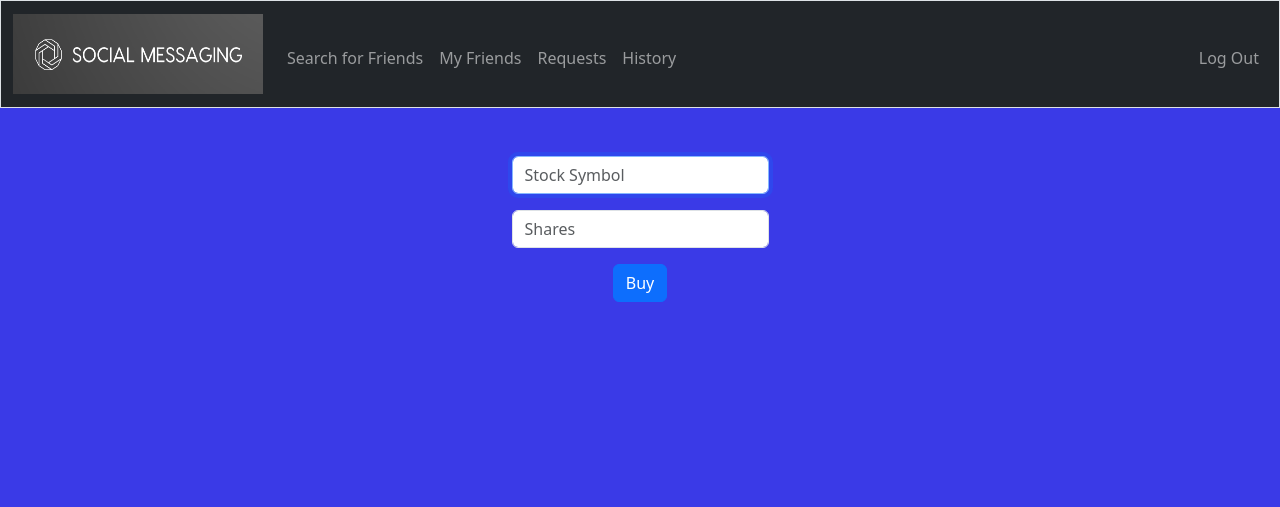
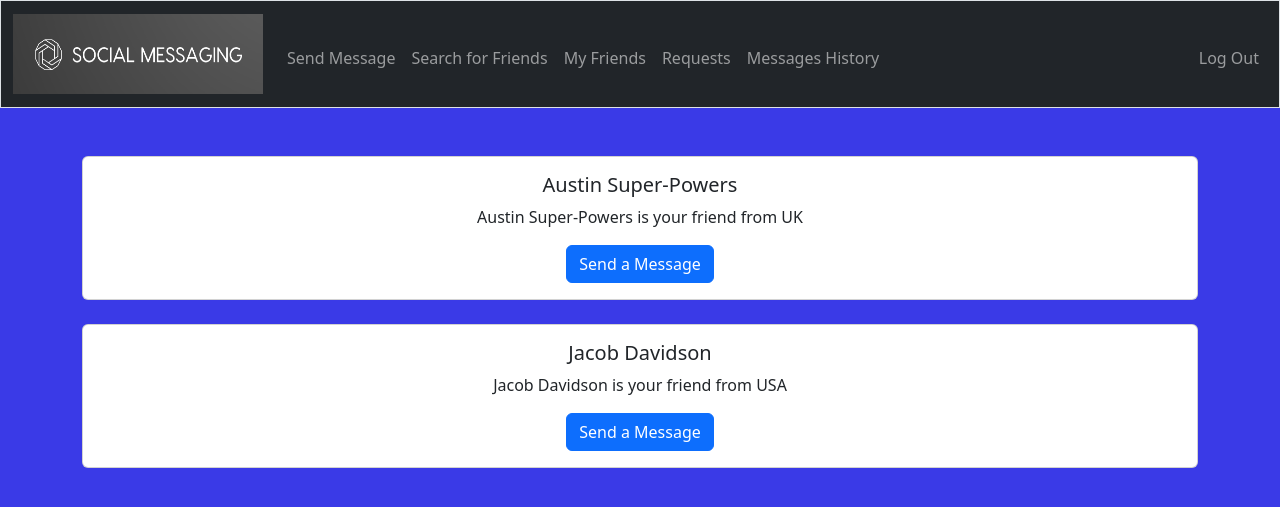
Before and after one commit to jacob-bd/Social-Messaging-Web-App, a Flask app: page /friends in a window 1280 px wide. Shown: the top 507 px of the page. Run offline with Flask 3, Linux system fonts and the light colour scheme; a user stored in the database is signed in; some libraries are stand-ins or nearby versions.

Commit message:
Done send from Friend card flow, including sending a message and inserting to DB

```diff
--- a/app.py
+++ b/app.py
@@ -69,16 +69,19 @@ def index():
     """Index page"""
     user_id = session["user_id"]  # User ID for SQL query
     messages = get_flashed_messages(with_categories=False)  # flash messages for actions
-    return render_template("index.html")
+    greet  = db.execute("SELECT full_name FROM users WHERE id = ?", user_id)[0]["full_name"]
+    return render_template("index.html", greet=greet)
 
 
 @app.route("/friends", methods=["GET", "POST"])
 @login_required
 def buy():
-    """Buy shares of stock"""
+    """Show friends"""
+    user_id = session["user_id"]  # User ID for SQL query
+    friends = db.execute("SELECT u.id, u.full_name, u.country FROM friends f JOIN users u ON u.id = f.addressee_id WHERE f.requester_id = ? AND f.status = 'accepted' UNION SELECT u.id, u.full_name, u.country FROM friends f JOIN users u ON u.id = f.requester_id WHERE f.addressee_id = ? AND f.status = 'accepted';", user_id, user_id)
     if request.method == "POST":
-        return redirect("/")
-    return render_template("friends.html")
+        return render_template("send.html")
+    return render_template("friends.html", friends=friends)
 
 
 @app.route("/login", methods=["GET", "POST"])
@@ -189,6 +192,42 @@ def accept():
     flash("Friend request accepted!")
     return redirect("/requests")
 
+@app.route("/reject", methods=["POST"])
+@login_required
+def reject():
+    user_id = session["user_id"]
+    requester_id = request.form.get("requester_id")
+    db.execute(
+        "UPDATE friends SET status = 'rejected' WHERE requester_id = ? AND addressee_id = ?", requester_id, user_id)
+    flash("Friend request rejected!")
+    return redirect("/requests")
+
+@app.route("/send", methods=["GET", "POST"])
+@login_required
+def send():
+    friend_id = request.form.get("friend_id")
+    if request.method == "POST":
+        friend_info = db.execute("SELECT * FROM users WHERE id = ?", friend_id)
+        if not friend_info:
+            flash("Invalid friend ID!")
+        return render_template("send.html", friend_info=friend_info)
+    else:
+        return render_template("send.html")
+
+
+@app.route("/send_message", methods=["POST"])
+@login_required
+def send_message():
+    user_id = session["user_id"]
+    recipient_id = request.form.get("recipient_id")
+    message = request.form.get("message")
+    print("recipient_id: ", recipient_id)
+    print("message: ", message)
+    print("user_id: ", user_id)
+    db.execute("INSERT INTO messages (sender_id, receiver_id, content, status) VALUES (?, ?, ?, 'sent')",
+               user_id, recipient_id, message)
+    flash("Message sent!")
+    return redirect("/")
 
 @app.route("/logout")
 def logout():
@@ -203,10 +242,7 @@ def logout():
 @app.route("/history")
 @login_required
 def history():
-    """Show history of transactions"""
+    """Show messages sent and received by user"""
     # Collect transaction data for user
     user_id = session["user_id"]  # User ID for SQL query
-    sort_by = request.args.get('sort_by', 'timestamp')  # Default sort by timestamp
-    transactions = db.execute(
-        f"SELECT symbol, shares, price, type, timestamp FROM transactions WHERE user_id = ? ORDER BY {sort_by} DESC", user_id)
-    return render_template("history.html", transactions=transactions)
+    return render_template("history.html")
--- a/templates/friends.html
+++ b/templates/friends.html
@@ -1,17 +1,22 @@
 {% extends "layout.html" %}
 
 {% block title %}
-    Buy Stocks
+    Friends
 {% endblock %}
 
 {% block main %}
-    <form action="/buy" method="post">
-        <div class="mb-3">
-            <input autocomplete="off" autofocus class="form-control mx-auto w-auto" name="symbol" placeholder="Stock Symbol" type="text">
-        </div>
-        <div class="mb-3">
-            <input class="form-control mx-auto w-auto" name="shares" placeholder="Shares" type="number">
-        </div>
-        <button class="btn btn-primary" type="submit">Buy</button>
+{% for friend in friends %}
+<div class="card text-center">
+    <div class="card-body">
+      <h5 class="card-title">{{friend.full_name}}</h5>
+      <p class="card-text">{{friend.full_name}} is your friend from {{friend.country}}</p>
+      <form action="/send" method="post">
+      <input type="hidden" name="friend_id" value="{{ friend.id }}">
+      <button class="btn btn-primary" type="submit">Send a Message</button>
+    </div>
     </form>
+  </div>
+  <br>
+{% endfor %}
+
 {% endblock %}
--- a/templates/layout.html
+++ b/templates/layout.html
@@ -36,10 +36,11 @@
                 <div class="collapse navbar-collapse" id="navbar">
                     {% if session["user_id"] %}
                         <ul class="navbar-nav me-auto mt-2">
+                            <li class="nav-item"><a class="nav-link" href="/messages">Send Message</a></li>
                             <li class="nav-item"><a class="nav-link" href="/search">Search for Friends</a></li>
                             <li class="nav-item"><a class="nav-link" href="/friends">My Friends</a></li>
                             <li class="nav-item"><a class="nav-link" href="/requests">Requests</a></li>
-                            <li class="nav-item"><a class="nav-link" href="/history">History</a></li>
+                            <li class="nav-item"><a class="nav-link" href="/history">Messages History</a></li>
                         </ul>
                         <ul class="navbar-nav ms-auto mt-2">
                             <li class="nav-item"><a class="nav-link" href="/logout">Log Out</a></li>
```
Also changed, not shown: TEST FOLDER/text.txt (added, +9 -0 lines), templates/index.html (+20 -20 lines), templates/send.html (added, +19 -0 lines), messaging.db, templates/messages.html (renamed from templates/quoted.html), 2 other files.
